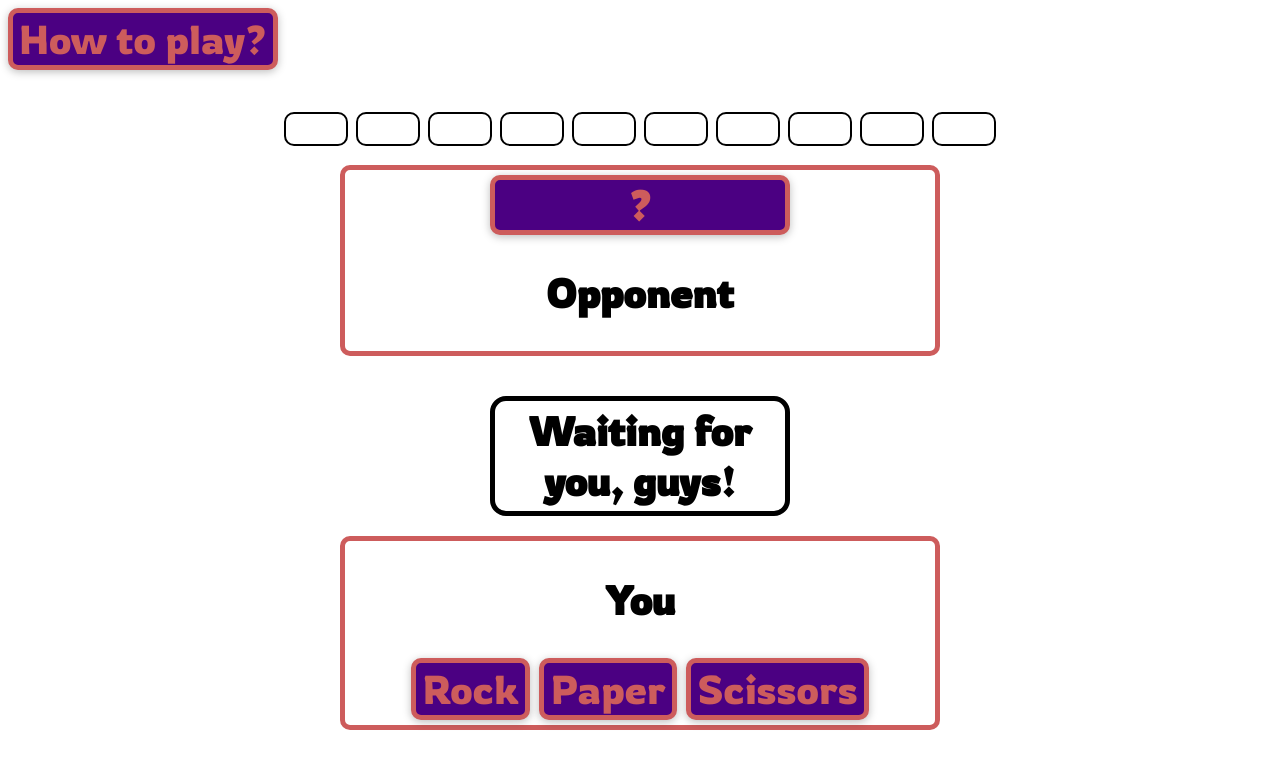
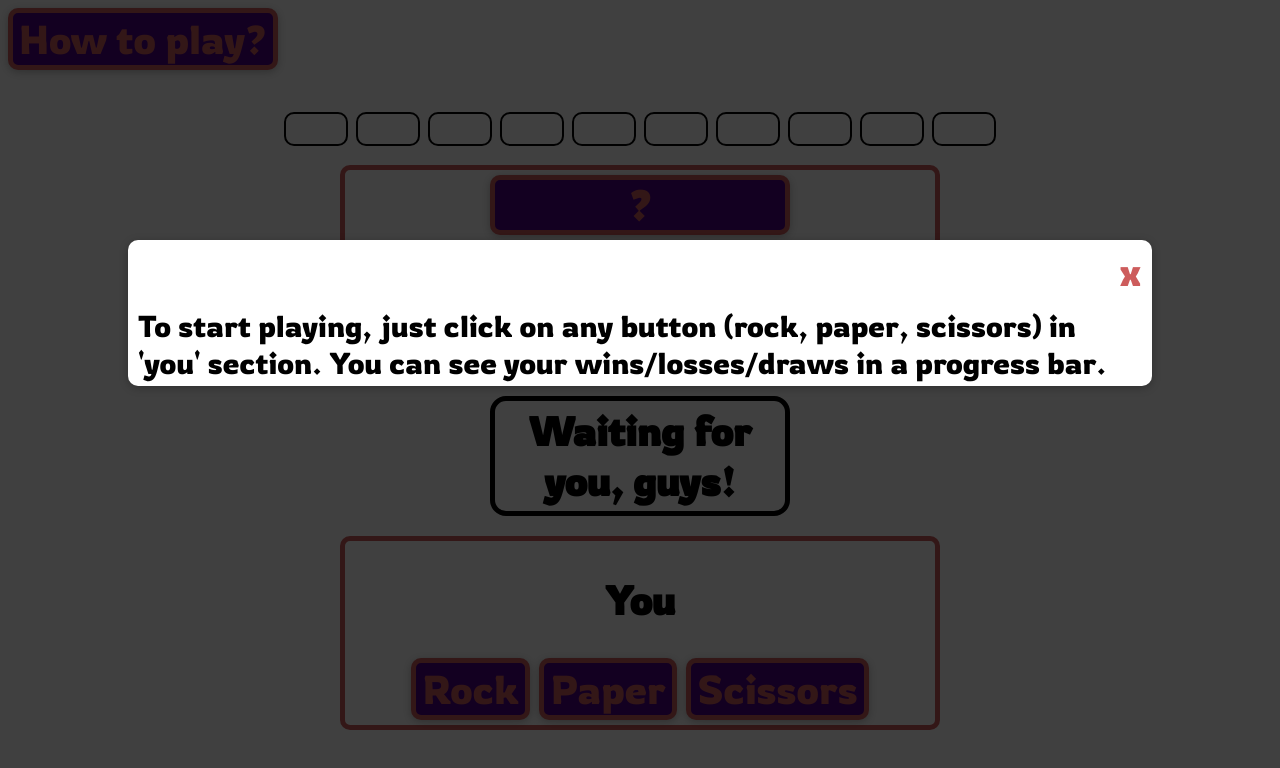
Before and after one commit to SaintUkrainian/rock-paper-scissors-project, a plain HTML site: page index.html in a window 1280 px wide. Both pictures are taken after a click on the button "How to play?". Drawn offline with Linux system fonts and the light colour scheme.

Commit message:
how to play button is working now. It shows a short description on how to play the game

```diff
--- a/app.js
+++ b/app.js
@@ -5,6 +5,9 @@ const scissorsBtn = document.getElementById("scissors-btn");
 const result = document.getElementById("result");
 const opponent = document.getElementById("opponent-text");
 const progressBar = document.querySelectorAll("li");
+const howToPlayModal = document.querySelector(".how-to-play-modal");
+const backdrop = document.getElementById("backdrop");
+const closeModalBtn = document.getElementById("close-modal-btn");
 
 const ROCK = "ROCK";
 const PAPER = "PAPER";
@@ -17,8 +20,12 @@ let opponentChoice;
 let counter = 0;
 let reset = false;
 
-function showInfo() {
-    alert("It's not done yet!");
+function toggleModal(){
+    howToPlayModal.classList.toggle("visible");
+}
+
+function toggleBackdrop(){
+    backdrop.classList.toggle("visible");
 }
 
 function isFinished(){
@@ -94,7 +101,8 @@ function isScissors() {
 }
 
 howToPlayBtn.addEventListener("click", () =>{
-    alert("It's not done yet!");
+    toggleModal();
+    toggleBackdrop();
 });
 rockBtn.addEventListener("click", () =>{
     userChoice = ROCK;
@@ -108,3 +116,11 @@ scissorsBtn.addEventListener("click", () =>{
     userChoice = SCISSORS;
     getResult();
 });
+backdrop.addEventListener("click", ()=>{
+    toggleModal();
+    toggleBackdrop();
+});
+closeModalBtn.addEventListener("click", ()=>{
+    toggleModal();
+    toggleBackdrop();
+});
--- a/index.html
+++ b/index.html
@@ -13,7 +13,15 @@
         />
     </head>
     <body>
+        <div id="backdrop"></div>
         <button id="start-game-btn">How to play?</button>
+        <div class="how-to-play-modal">
+            <div class="close-modal-container">
+                <button id="close-modal-btn">x</button>
+            </div>
+            <p>To start playing, just click on any button (rock, paper, scissors) in 'you' section.
+                You can see your wins/losses/draws in a progress bar.</p>
+        </div>
         <div class="game-container">
             <div class="progress-bar-container">
                 <ul id="progress-bar">
--- a/style.css
+++ b/style.css
@@ -1,16 +1,16 @@
 * {
     box-sizing: border-box;
     font-size: 40px;
-    font-family: 'Rowdies', cursive;
-  }
+    font-family: "Rowdies", cursive;
+}
 
-.rps-container{
+.rps-container {
     display: flex-box;
     text-align: center;
     justify-content: center;
 }
 
-button{
+button {
     border: 5px solid indianred;
     border-radius: 10px;
     cursor: pointer;
@@ -20,17 +20,17 @@ button{
     margin-bottom: 5px;
 }
 
-button:focus{
+button:focus {
     outline: none;
 }
 
-button:hover{
+button:hover {
     background-color: indianred;
     color: indigo;
     border-color: indigo;
 }
 
-.you-container{
+.you-container {
     flex-direction: column;
     justify-content: center;
     text-align: center;
@@ -41,13 +41,13 @@ button:hover{
     margin: auto;
 }
 
-.game-container{
+.game-container {
     flex-direction: column;
     justify-content: center;
     text-align: center;
 }
 
-.opponent-container{
+.opponent-container {
     flex-direction: column;
     justify-content: center;
     text-align: center;
@@ -58,7 +58,7 @@ button:hover{
     margin: auto;
 }
 
-#opponent-text{
+#opponent-text {
     margin-top: 5px !important;
     border: 5px solid indianred;
     border-radius: 10px;
@@ -67,23 +67,22 @@ button:hover{
     box-shadow: 0 2px 8px rgba(0, 0, 0, 0.26);
     width: 300px;
     margin: auto;
-
 }
 
-#opponent-text:hover{
+#opponent-text:hover {
     background-color: indianred;
     color: indigo;
     border-color: indigo;
 }
 
-.result-container{
+.result-container {
     height: 100px;
     margin-top: 40px;
     margin-bottom: 40px;
     justify-content: center;
 }
 
-#result{
+#result {
     width: 300px;
     margin: auto;
     padding: 5px;
@@ -91,27 +90,26 @@ button:hover{
     border: 5px solid black;
 }
 
-.result-win{
+.result-win {
     background-color: rgb(36, 255, 36);
 }
 
-.result-loss{
+.result-loss {
     background-color: rgb(255, 0, 0);
 }
 
-.result-draw{
+.result-draw {
     background-color: white;
     border: 5px solid black;
 }
 
-
-#progress-bar{
+#progress-bar {
     list-style: none;
     margin: auto;
     padding: 0;
 }
 
-#progress-bar li{
+#progress-bar li {
     font-size: 16px;
     display: inline;
     border: 2px solid black;
@@ -120,6 +118,70 @@ button:hover{
     margin: 4px;
 }
 
-.progress-bar-container{
+.progress-bar-container {
     margin: 20px 20px;
 }
+
+#backdrop {
+    position: fixed;
+    width: 100%;
+    height: 100vh;
+    top: 0;
+    left: 0;
+    background: rgba(0, 0, 0, 0.75);
+    z-index: 10;
+    pointer-events: none;
+    display: none;
+}
+
+#backdrop.visible {
+    display: block;
+    pointer-events: all;
+}
+
+.how-to-play-modal {
+    position: fixed;
+    z-index: 100;
+    background: white;
+    border-radius: 10px;
+    width: 80%;
+    top: 30vh;
+    left: 10%;
+    box-shadow: 0 2px 8px rgba(0, 0, 0, 0.26);
+    display: none;
+}
+
+.how-to-play-modal p {
+    font-size: 30px;
+    text-align: start;
+    margin: auto;
+    padding: 5px 10px;
+}
+
+.how-to-play-modal.visible {
+    display: block;
+    animation: fade-slide-in 0.3s ease-out forwards;
+}
+
+.close-modal-container{
+    text-align: end;
+    margin: 0;
+}
+
+#close-modal-btn{
+    background: none;
+    margin: 5px;
+    align-self: center;
+    justify-self: center;
+    border: none;
+    box-shadow: none;
+}
+
+@keyframes fade-slide-in {
+    from {
+        transform: translateY(-5rem);
+    }
+    to {
+        transform: translateY(0);
+    }
+}
```
